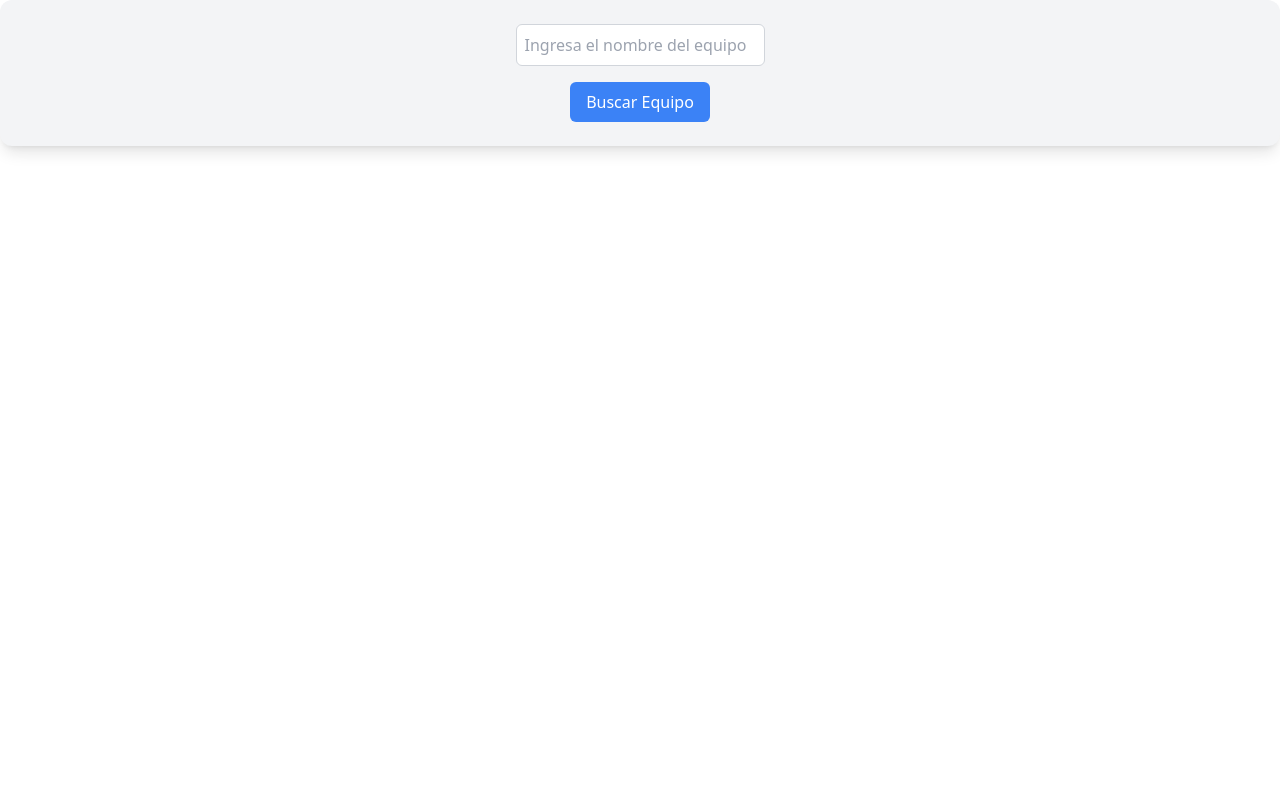
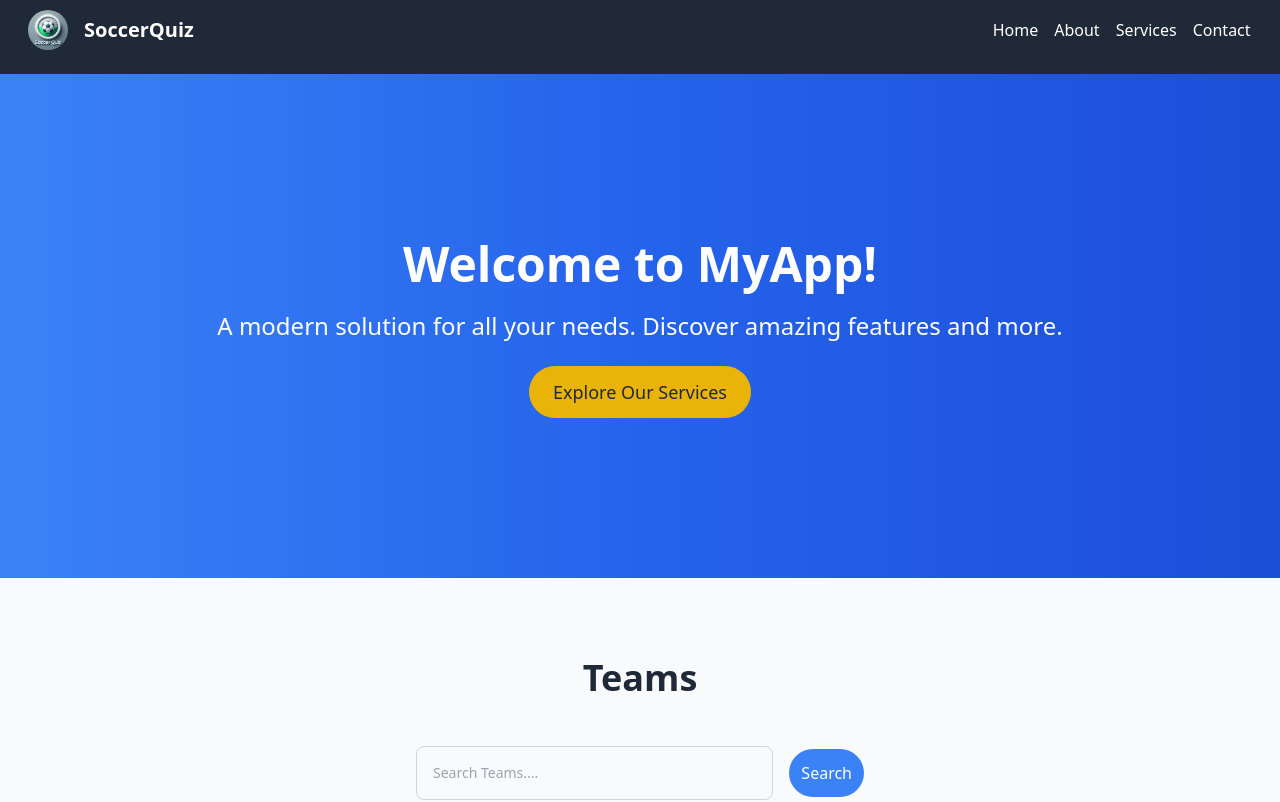
Before and after one commit to ronaldos21/SoccerWebApp, a React (Create React App) app in the folder soccerwebapp/: page / in a window 1280 px wide. Shown: the top 802 px of the page. Built offline with nearby package versions, Linux system fonts and the light colour scheme.

Commit message:
API Integration
API added to HomeView

```diff
--- a/soccerwebapp/src/Api.js
+++ b/soccerwebapp/src/Api.js
@@ -1,5 +1,6 @@
 import React, { useState } from 'react';
 
+// TeamStatistics Component
 const TeamStatistics = () => {
   const [teamData, setTeamData] = useState(null);
   const [loading, setLoading] = useState(false);
@@ -105,4 +106,15 @@ const TeamStatistics = () => {
   );
 };
 
-export default TeamStatistics;
+// App Component
+const App = () => {
+  return (
+    <div className="min-h-screen bg-gray-50 flex items-center justify-center">
+      <div className="w-full max-w-4xl p-6">
+        <TeamStatistics />
+      </div>
+    </div>
+  );
+};
+
+export default App;
--- a/soccerwebapp/src/App.js
+++ b/soccerwebapp/src/App.js
@@ -1,11 +1,138 @@
-import OddsComponent from "./Api";
+import React, { useState, useRef } from "react";
+import Slider from "react-slick";
+import "slick-carousel/slick/slick.css";
+import "slick-carousel/slick/slick-theme.css";
+import Menu from "./Menu";
 
-function App() {
+const App = () => {
+  const [searchTerm, setSearchTerm] = useState("");
+  const [teamData, setTeamData] = useState(null);
+  const [loading, setLoading] = useState(false);
+  const sliderRef = useRef(null);
+
+  const handleSearch = async () => {
+    if (!searchTerm) return;
+
+    setLoading(true);
+
+    try {
+      const url = `https://api-football-v1.p.rapidapi.com/v3/teams?name=${encodeURIComponent(searchTerm)}`;
+      const response = await fetch(url, {
+        method: "GET",
+        headers: {
+          "x-rapidapi-key": "072413bb6dmsh28a198cfd4a56a0p1e40edjsn5445eabcaa00",
+          "x-rapidapi-host": "api-football-v1.p.rapidapi.com",
+        },
+      });
+
+      if (!response.ok) throw new Error("Failed to fetch data");
+
+      const data = await response.json();
+
+      if (data && data.response && data.response.length > 0) {
+        setTeamData(data.response[0]);
+      } else {
+        setTeamData(null);
+      }
+    } catch (error) {
+      console.error("Error fetching team data:", error);
+      setTeamData(null);
+    } finally {
+      setLoading(false);
+    }
+  };
+
   return (
-    <div className="App">
-      <OddsComponent />
+    <div className="font-sans antialiased">
+      <Menu />
+      <section className="bg-gradient-to-r from-blue-500 via-blue-600 to-blue-700 text-white text-center py-40">
+        <h1 className="text-5xl font-extrabold leading-tight mb-4">
+          Welcome to MyApp!
+        </h1>
+        <p className="text-lg md:text-2xl mb-6">
+          A modern solution for all your needs. Discover amazing features and more.
+        </p>
+        <a
+          href="#services"
+          className="inline-block bg-yellow-500 text-gray-800 py-3 px-6 rounded-full text-lg transition transform hover:scale-105 hover:bg-yellow-400"
+        >
+          Explore Our Services
+        </a>
+      </section>
+
+      {/* Teams Section */}
+      <section id="services" className="py-20 bg-gray-50">
+        <div className="container mx-auto text-center px-6">
+          <h3 className="text-4xl font-bold mb-12 text-gray-800">Teams</h3>
+          <form className="max-w-md mx-auto">
+            <div className="flex items-center space-x-4">
+              <input
+                type="search"
+                className="w-full p-4 text-sm text-gray-900 border border-gray-300 rounded-lg bg-gray-50 focus:ring-blue-500 focus:border-blue-500"
+                placeholder="Search Teams...."
+                required
+                value={searchTerm}
+                onChange={(e) => setSearchTerm(e.target.value)}
+              />
+              <button
+                type="button"
+                onClick={handleSearch}
+                className="bg-blue-500 text-white p-3 rounded-full"
+              >
+                Search
+              </button>
+            </div>
+          </form>
+
+          {loading && <p>Loading...</p>}
+
+          {teamData && (
+            <div className="flex justify-center mt-6">
+              <div className="bg-white max-w-md w-full rounded-lg shadow-md p-6">
+                <img
+                  src={teamData.team.logo}
+                  alt={teamData.team.name}
+                  className="w-20 h-20 mx-auto rounded-full mb-4"
+                />
+                <h3 className="text-xl font-bold text-gray-800 mb-2">
+                  {teamData.team.name}
+                </h3>
+                <p className="text-gray-600 mb-4">{teamData.team.country}</p>
+                <div className="text-left">
+                  <p>
+                    <span className="font-semibold">Founded:</span>{" "}
+                    {teamData.team.founded || "N/A"}
+                  </p>
+                  <p>
+                    <span className="font-semibold">Venue Name:</span>{" "}
+                    {teamData.venue?.name || "N/A"}
+                  </p>
+                  <p>
+                    <span className="font-semibold">City:</span>{" "}
+                    {teamData.venue?.city || "N/A"}
+                  </p>
+                  <p>
+                    <span className="font-semibold">Capacity:</span>{" "}
+                    {teamData.venue?.capacity || "N/A"}
+                  </p>
+                </div>
+              </div>
+            </div>
+          )}
+
+          {!loading && teamData === null && searchTerm && (
+            <p className="mt-6 text-gray-600">
+              No results found for "{searchTerm}".
+            </p>
+          )}
+        </div>
+      </section>
+
+      <footer className="bg-gray-800 text-white text-center py-6">
+        <p>© 2025 MyApp. All Rights Reserved.</p>
+      </footer>
     </div>
   );
-}
+};
 
 export default App;
--- /dev/null
+++ b/soccerwebapp/src/App1.js
@@ -0,0 +1,11 @@
+import OddsComponent from "./App";
+
+function App1() {
+  return (
+    <div className="App">
+      <OddsComponent />
+    </div>
+  );
+}
+
+export default App1;
--- a/soccerwebapp/src/index.js
+++ b/soccerwebapp/src/index.js
@@ -1,7 +1,7 @@
 import React from 'react';
 import ReactDOM from 'react-dom/client';
 import './index.css';
-import App from './App';
+import App from './App1';
 //import reportWebVitals from './reportWebVitals';
 
 
```
